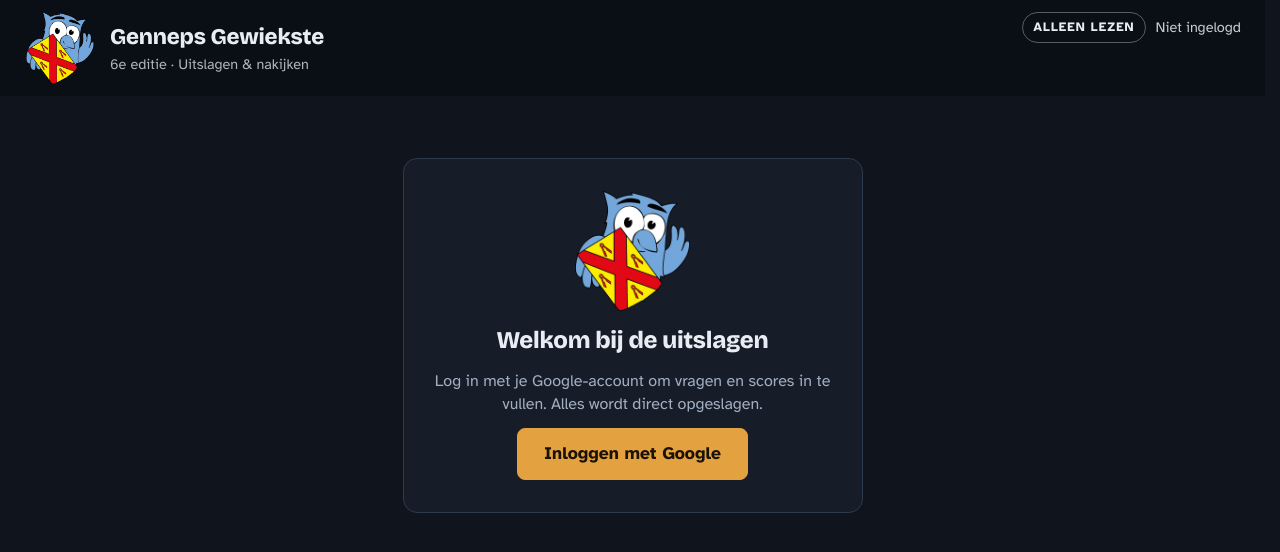
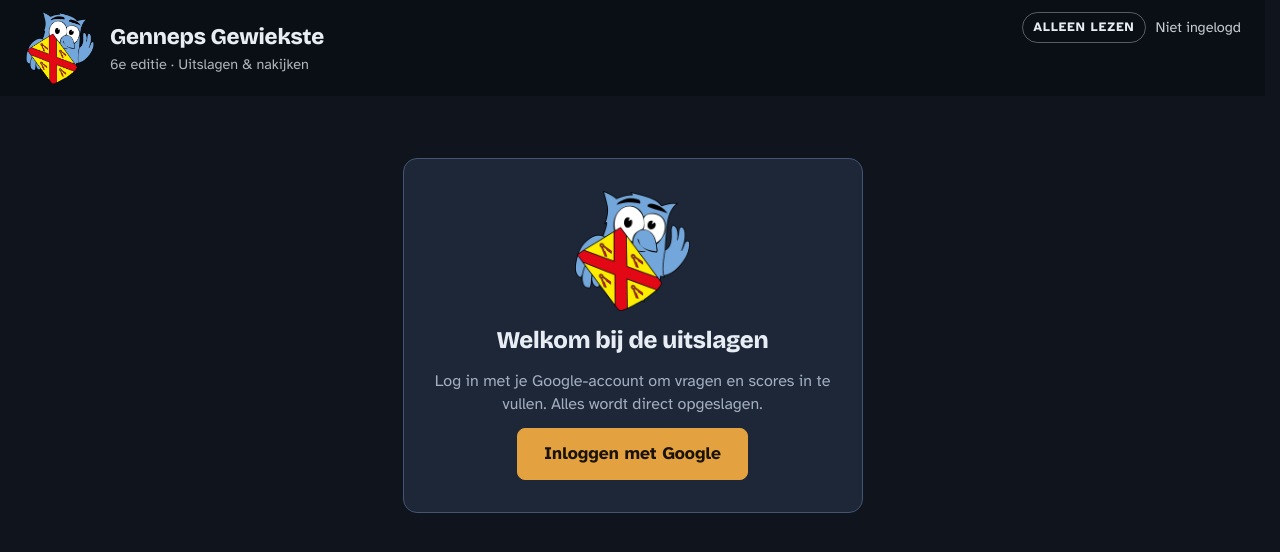
Before and after one commit to sjuulhofmans-stack/gewiekste, a plain HTML site: page index.html in a window 1280 px wide. Drawn offline with nearby package versions, Linux system fonts and the dark colour scheme; no server answers.

Commit message:
Donker thema: tabellen en kaarten duidelijker tegen de achtergrond
Co-Authored-By: Claude Opus 5.5 <noreply@anthropic.com>

```diff
--- a/css/style.css
+++ b/css/style.css
@@ -17,13 +17,13 @@ body{margin:0}
   --w1:64px; --w2:330px; --w3:84px; --wt:68px;
 }
 @media (prefers-color-scheme: dark){:root:not([data-theme="light"]){
-  --bg:#0F141D; --surface:#161D29; --surface-2:#1E2735; --line:#2D3A4E;
+  --bg:#0F141D; --surface:#1D2738; --surface-2:#2A3650; --line:#435572;
   --ink:#E8EDF4; --ink-2:#A3AFC1; --night:#0A0E15; --night-ink:#E8EDF4;
   --accent:#E3A23F; --accent-ink:#1A1206; --accent-soft:#3A2B12;
   --good:#63C28E; --good-soft:#163024; --bad:#E57373; --bad-soft:#3B1D1F; --warn:#E8B64C; --warn-soft:#33290F;
   --joker:#B898F2; --joker-soft:#2A2141; color-scheme:dark;}}
 :root[data-theme="dark"]{
-  --bg:#0F141D; --surface:#161D29; --surface-2:#1E2735; --line:#2D3A4E;
+  --bg:#0F141D; --surface:#1D2738; --surface-2:#2A3650; --line:#435572;
   --ink:#E8EDF4; --ink-2:#A3AFC1; --night:#0A0E15; --night-ink:#E8EDF4;
   --accent:#E3A23F; --accent-ink:#1A1206; --accent-soft:#3A2B12;
   --good:#63C28E; --good-soft:#163024; --bad:#E57373; --bad-soft:#3B1D1F; --warn:#E8B64C; --warn-soft:#33290F;
```
